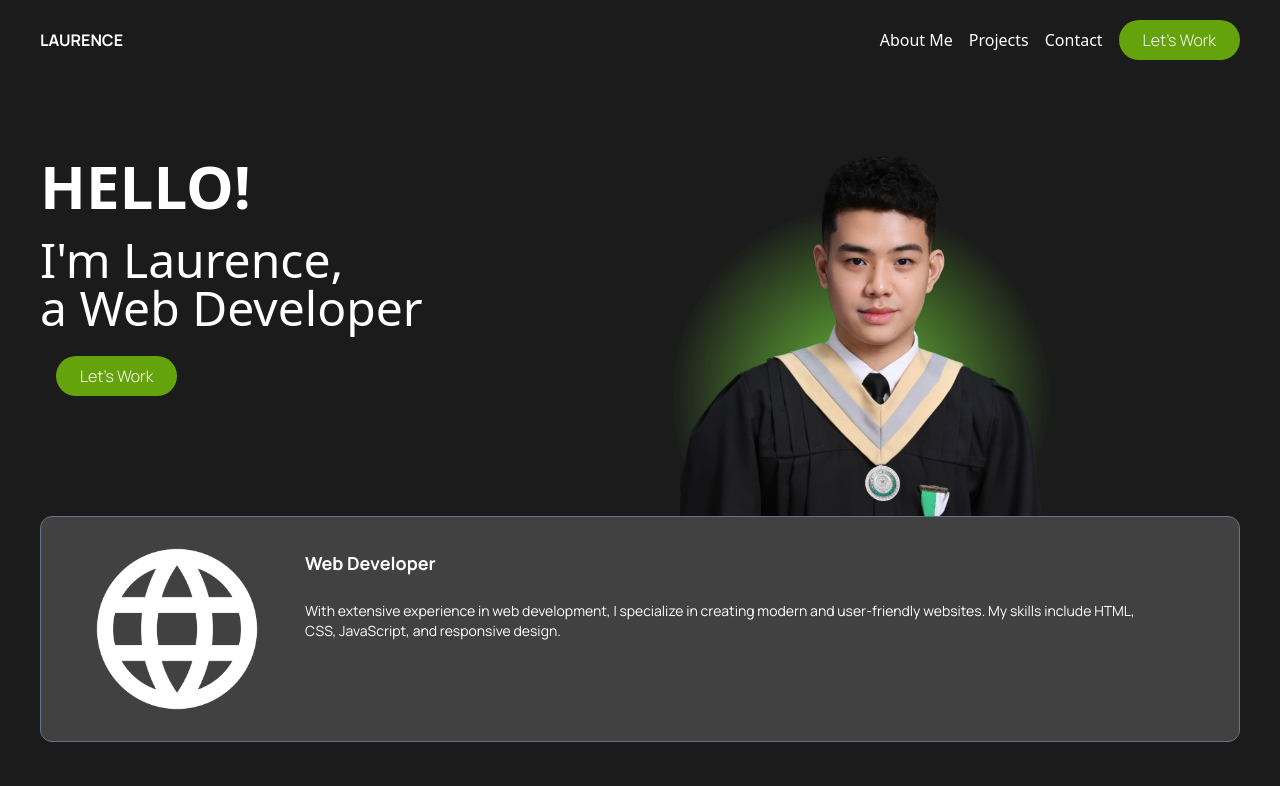
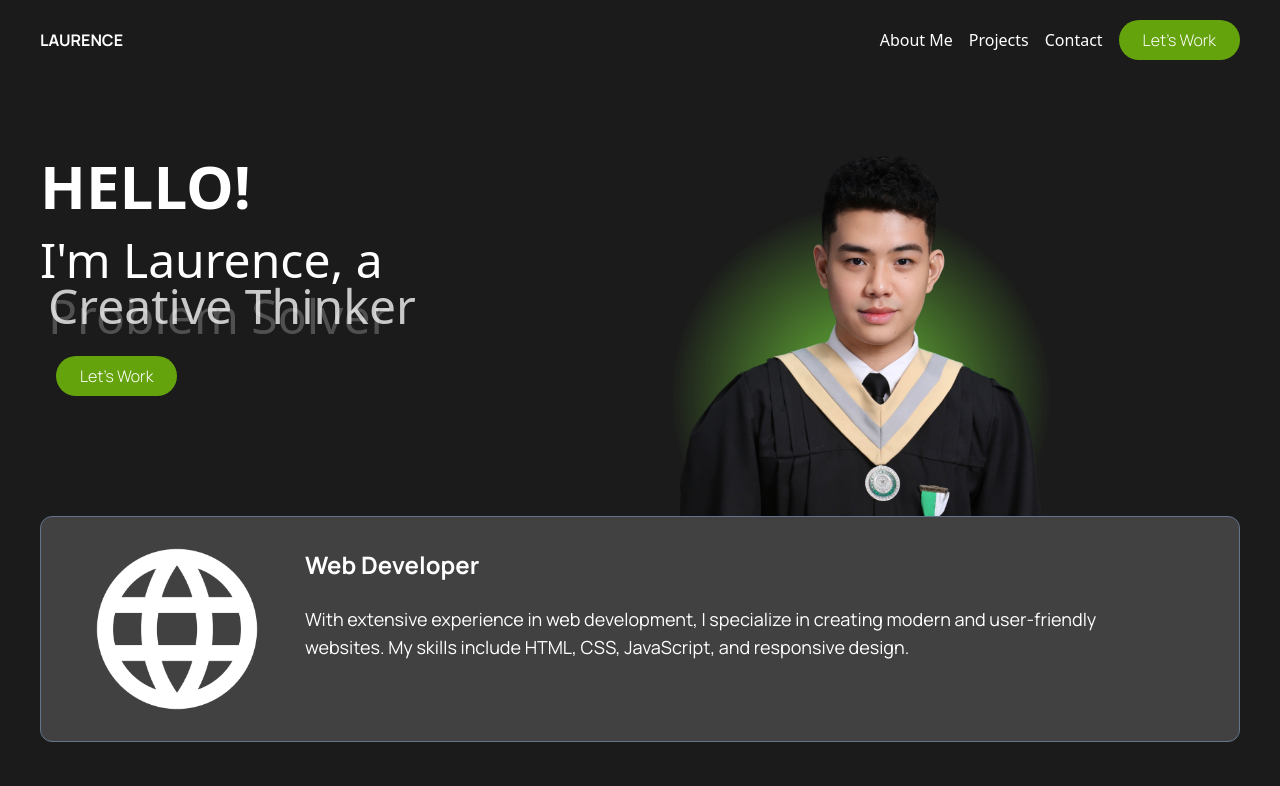
Before and after one commit to unabae/my-portfolio-website, a React (Vite) app: page / in a window 1280 px wide. Shown: the top 786 px of the page. Built offline with nearby package versions, Linux system fonts and the light colour scheme.

Commit message:
update app

```diff
--- a/src/components/Header.jsx
+++ b/src/components/Header.jsx
@@ -1,8 +1,19 @@
 import backdrop from "../assets/backdrop.png";
 import my_image from "../assets/my_image.png";
 import web_icon from "../assets/mdi_web.png";
+import { FlipPhrases } from "./ui/flip-words";
 
 export default function Header() {
+  const phrases = [
+    "Web Developer",
+    "Creative Thinker",
+    "Problem Solver",
+    "Tech Enthusiast",
+    "Team Player",
+    "Lifelong Learner",
+    "UX Designer",
+    "Frontend Engineer",
+  ];
   const title = "font-title font-bold leading-10 hover:text-lime-500 ";
   const heading2 =
     "text-white font-title font-light leading-10 sm:mx-0 md:mx-4 hover:text-lime-500";
@@ -13,7 +24,8 @@ export default function Header() {
         <div className="w-3/5">
           <h1 className="text-white text-6xl font-semibold pb-5">HELLO!</h1>
           <h2 className="text-white text-5xl font-extralight">
-            I'm Laurence, <br />a Web Developer
+            I'm Laurence, a<br />
+            <FlipPhrases phrases={phrases} />
           </h2>
           <button
             className={
@@ -49,10 +61,10 @@ export default function Header() {
             />
             <div className="pt-6 md:p-8 text-center md:text-left space-y-4">
               <blockquote>
-                <h1 className="font-title font-bold text-white pb-6 text-lg">
+                <h1 className="font-title font-bold text-white pb-6 text-2xl">
                   Web Developer
                 </h1>
-                <p className="font-title font-normal text-white text-sm">
+                <p className="font-title font-normal text-white text-lg">
                   With extensive experience in web development, I specialize in
                   creating modern and user-friendly websites. My skills include
                   HTML, CSS, JavaScript, and responsive design.
@@ -62,7 +74,9 @@ export default function Header() {
           </figure>
         </div>
         <div className="w-auto h-10 mt-10">
-          <h1 className={title + " text-lime-600"}>FEATURED PROJECTS</h1>
+          <h1 className={title + " text-lime-600 text-4xl"}>
+            FEATURED PROJECTS
+          </h1>
         </div>
       </div>
     </>
--- /dev/null
+++ b/src/components/ui/flip-words.tsx
@@ -0,0 +1,73 @@
+import React, { useEffect, useState } from "react";
+import { AnimatePresence, motion } from "framer-motion";
+import { cn } from "../../utils/cn";
+
+let interval: NodeJS.Timeout;
+
+export const FlipPhrases = ({
+  phrases,
+  duration = 3000,
+  className,
+}: {
+  phrases: string[];
+  duration?: number;
+  className?: string;
+}) => {
+  const [currentPhrase, setCurrentPhrase] = useState(phrases[0]);
+
+  useEffect(() => {
+    startAnimation();
+
+    return () => {
+      clearInterval(interval);
+    };
+  }, []);
+
+  const startAnimation = () => {
+    let i = 0;
+    interval = setInterval(() => {
+      i++;
+      if (i === phrases.length) {
+        i = 0;
+      }
+      const phrase = phrases[i];
+      setCurrentPhrase(phrase);
+    }, duration);
+  };
+
+  return (
+    <div className="relative">
+      <AnimatePresence>
+        <motion.div
+          key={currentPhrase} // key ensures unique animations for each phrase
+          initial={{
+            opacity: 0,
+            y: 10,
+          }}
+          animate={{
+            opacity: 1,
+            y: 0,
+          }}
+          exit={{
+            opacity: 0,
+            y: -10,
+            position: "absolute",
+          }}
+          transition={{
+            duration: 0.4,
+            ease: "easeInOut",
+            type: "spring",
+            stiffness: 100,
+            damping: 10,
+          }}
+          className={cn(
+            "z-10 inline-block relative text-left text-white dark:text-neutral-100 px-2",
+            className
+          )}
+        >
+          {currentPhrase}
+        </motion.div>
+      </AnimatePresence>
+    </div>
+  );
+};
```
